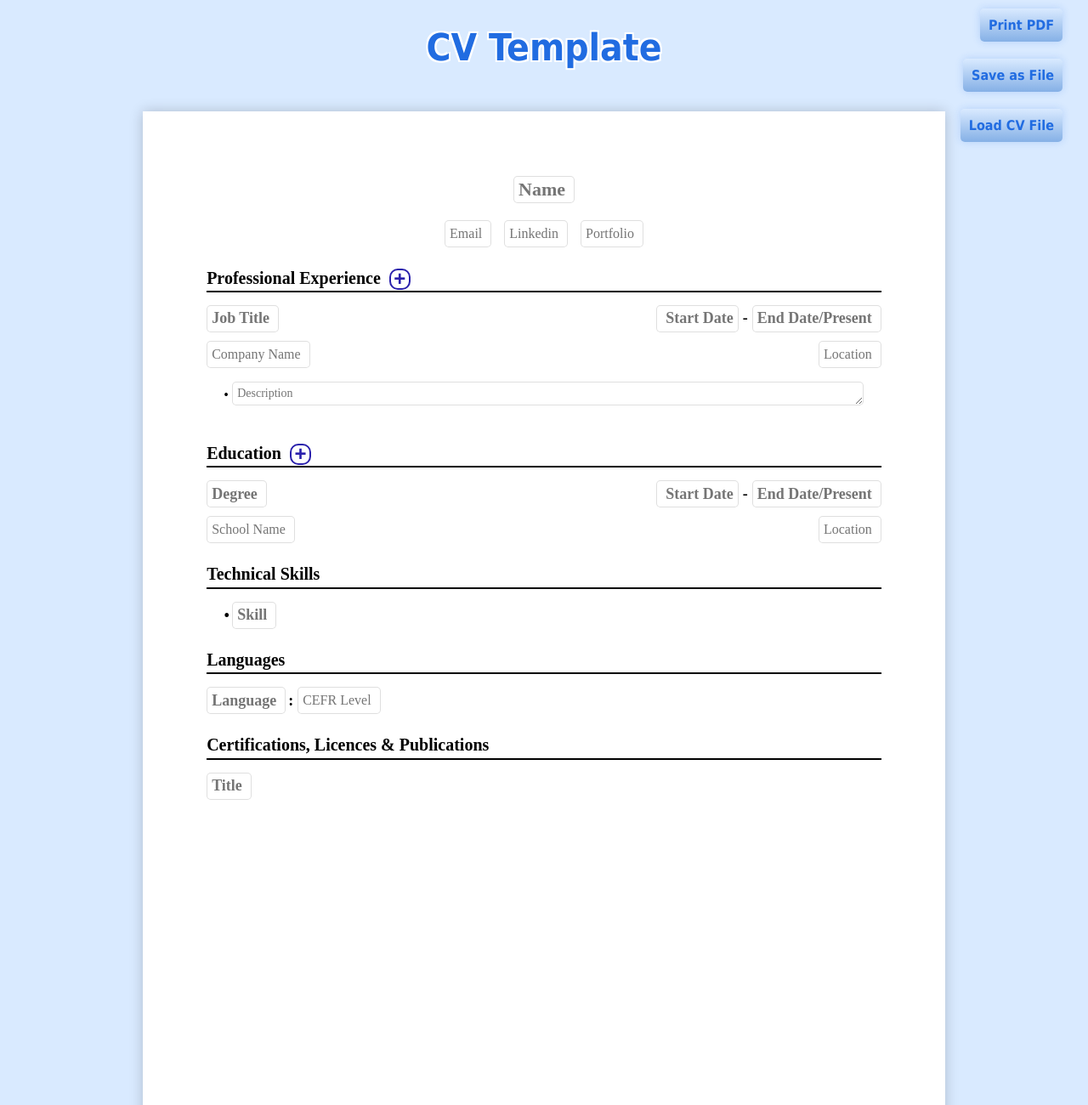
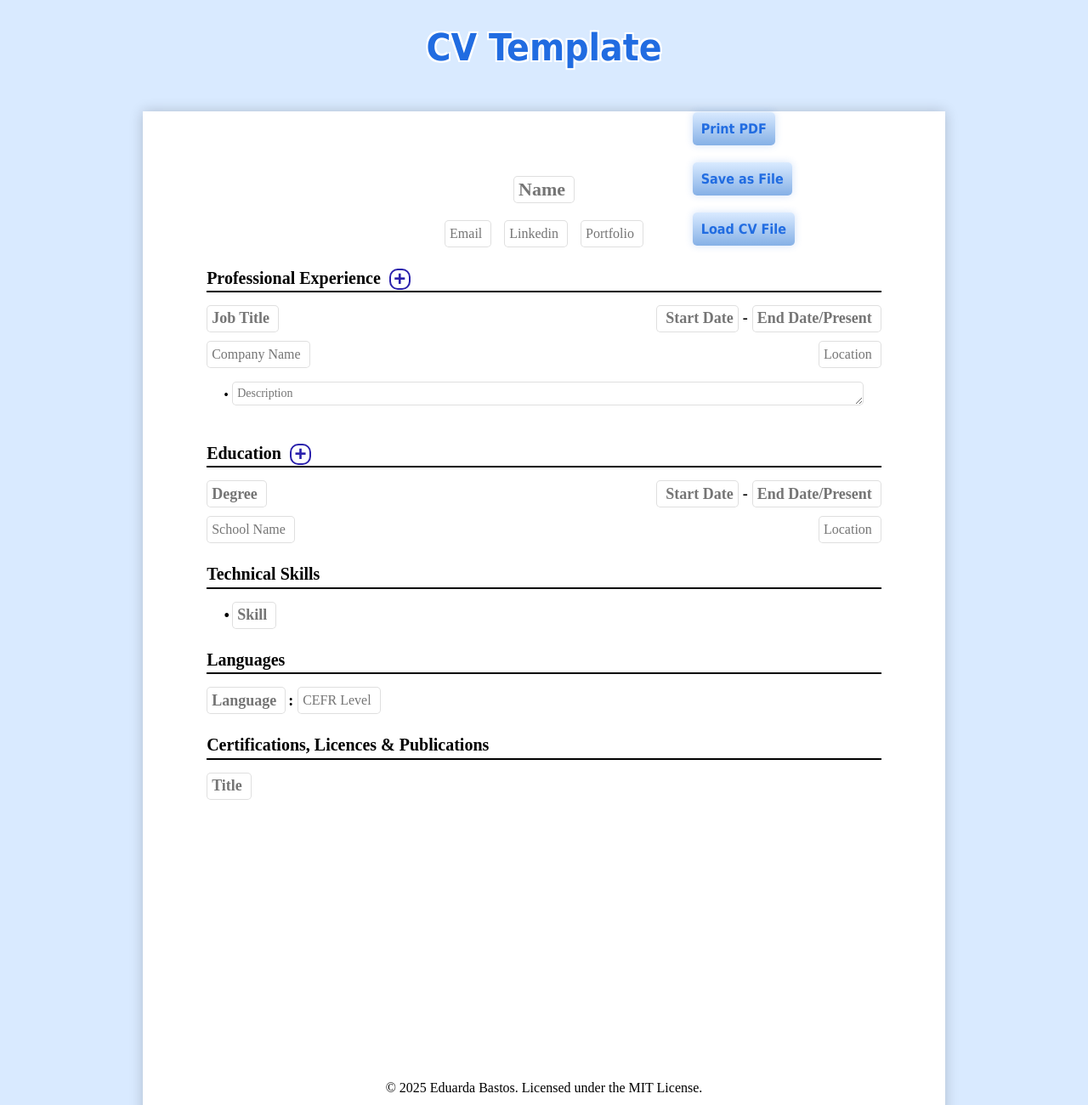
Before and after one commit to EduardaSRBastos/resume-builder, a plain HTML site: page index.html in a window 1280 px wide. Shown: the part 20-1320 px from the top of the page at 85% size. Drawn offline with Linux system fonts and the light colour scheme.

Commit message:
Update style

```diff
--- a/index.css
+++ b/index.css
@@ -220,9 +220,9 @@ li::before {
   flex-direction: column;
   gap: 20px;
   position: fixed;
-  top: 30px;
-  right: 30px;
-  align-items: end;
+  top: 152px;
+  right: 345px;
+  align-items: start;
   z-index: 1000;
 }
 
@@ -245,6 +245,13 @@ li::before {
 .buttons-container button:hover {
   zoom: 1.1;
   background: linear-gradient(0deg, #d9eaff, #85b0e6);
+}
+
+footer {
+  position: absolute;
+  text-align: center;
+  width: 100%;
+  margin-top: 20px;
 }
 
 /* Print */
--- a/index.html
+++ b/index.html
@@ -168,5 +168,13 @@
         />
       </div>
     </div>
+
+    <footer>
+      © <span id="year"></span> Eduarda Bastos. Licensed under the MIT License.
+    </footer>
+
+    <script>
+      document.getElementById("year").textContent = new Date().getFullYear();
+    </script>
   </body>
 </html>
```
